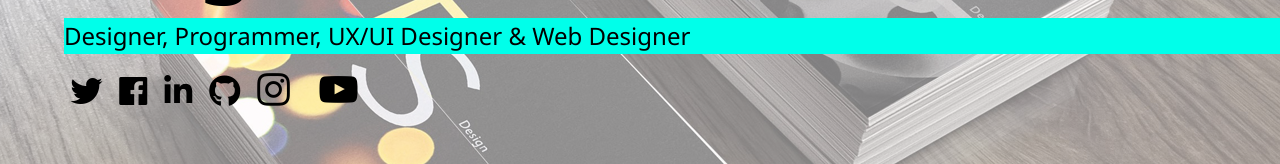
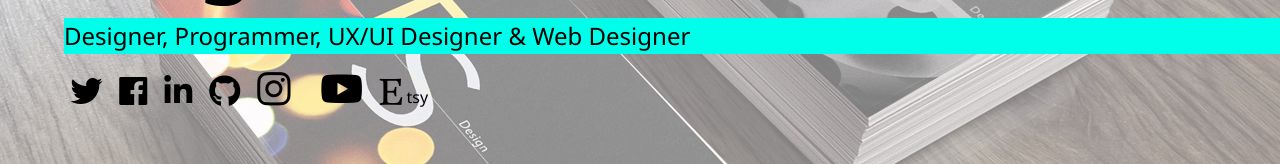
Before and after one commit to shouzo2/shouzo2.github.io, a plain HTML site: page home.html in a window 1280 px wide. Shown: the part 374-538 px from the top of the page. Drawn offline with Linux system fonts and the light colour scheme.

Commit message:
Etsyupdate

```diff
--- a/home.html
+++ b/home.html
@@ -1,6 +1,7 @@
 <!DOCTYPE html>
 <html lang="en">
   <head>
+    <script src="https://kit.fontawesome.com/1185f71c25.js" crossorigin="anonymous"></script>
     <meta charset="UTF-8" />
     <meta name="viewport" content="width=device-width, initial-scale=1.0" />
     <meta http-equiv="X-UA-Compatible" content="ie=edge" />
@@ -79,6 +80,11 @@
           <a href="https://www.youtube.com/watch?v=2YkJha47-LY&ab_channel=Shouzo">
           <i class="fa fa-youtube-play" style="font-size:38px"></i>
         </a>
+        <a href="https://www.etsy.com/shop/DigityOne">
+          <i class="fa-brands fa-etsy" style="font-size:30px"></i>
+          <text> tsy </text>
+
+        </a>
       </div>
     </main>
 
```
